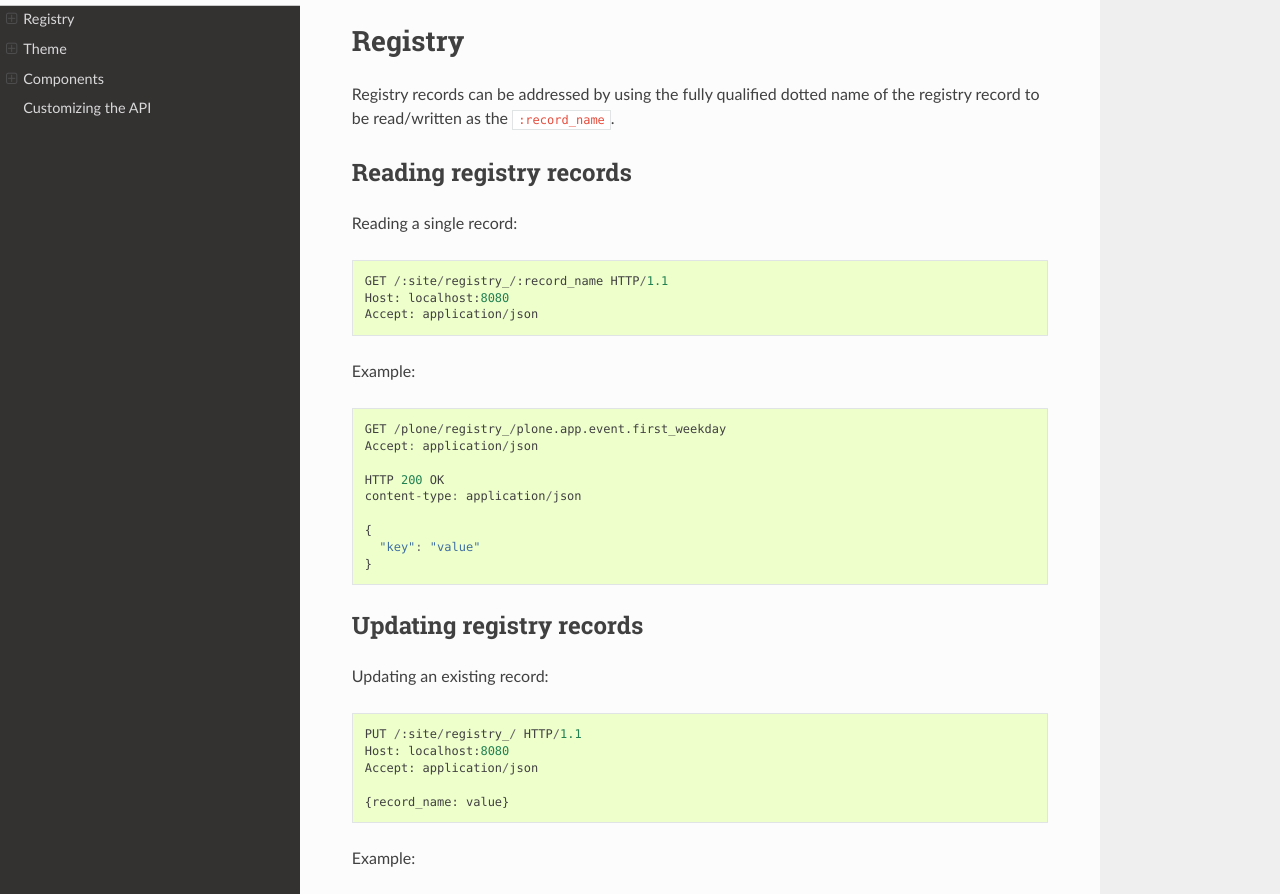
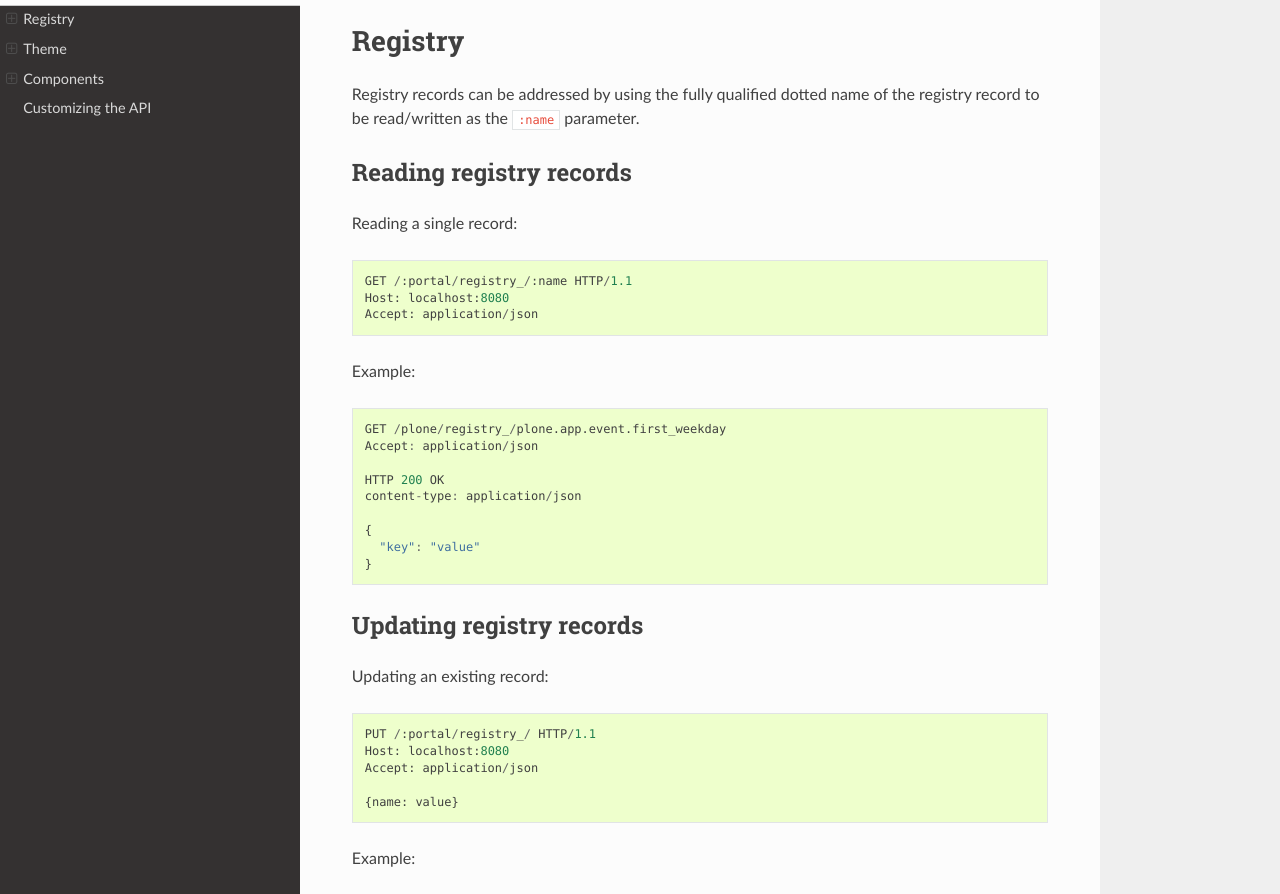
Before and after one commit to plone/plone.restapi, a Sphinx documentation site: the page built from docs/source/additional-endpoints.rst, in a window 1280 px wide and 1400 px high. Shown: the part 335-1229 px from the top of the window. Built offline with Sphinx 7.4.7 and the Read the Docs theme 2.0.0, drawn with Linux system fonts in a browser that asks for light colours.

Commit message:
Change naming to be more consistent with plone.api

```diff
--- a/docs/source/additional-endpoints.rst
+++ b/docs/source/additional-endpoints.rst
@@ -16,7 +16,7 @@ Registry
 ========
 
 Registry records can be addressed by using the fully qualified dotted name of
-the registry record to be read/written as the ``:record_name``.
+the registry record to be read/written as the ``:name`` parameter.
 
 Reading registry records
 ------------------------
@@ -25,7 +25,7 @@ Reading a single record:
 
 .. code::
 
-  GET /:site/registry_/:record_name HTTP/1.1
+  GET /:portal/registry_/:name HTTP/1.1
   Host: localhost:8080
   Accept: application/json
 
@@ -41,11 +41,11 @@ Updating an existing record:
 
 .. code::
 
-  PUT /:site/registry_/ HTTP/1.1
+  PUT /:portal/registry_/ HTTP/1.1
   Host: localhost:8080
   Accept: application/json
 
-  {record_name: value}
+  {name: value}
 
 Example:
 
@@ -61,7 +61,7 @@ Requesting for overridden resources
 
 .. code::
 
-  GET /:site/theme_ HTTP/1.1
+  GET /:portal/theme_ HTTP/1.1
   Host: localhost:8080
   Accept: application/json
 
@@ -79,7 +79,7 @@ Get the required component(s)
 
 .. code::
 
- GET /:site/components_/:[id,] HTTP/1.1
+ GET /:portal/components_/:[id,] HTTP/1.1
  Host: localhost:8080
  Accept: application/json
 
```
